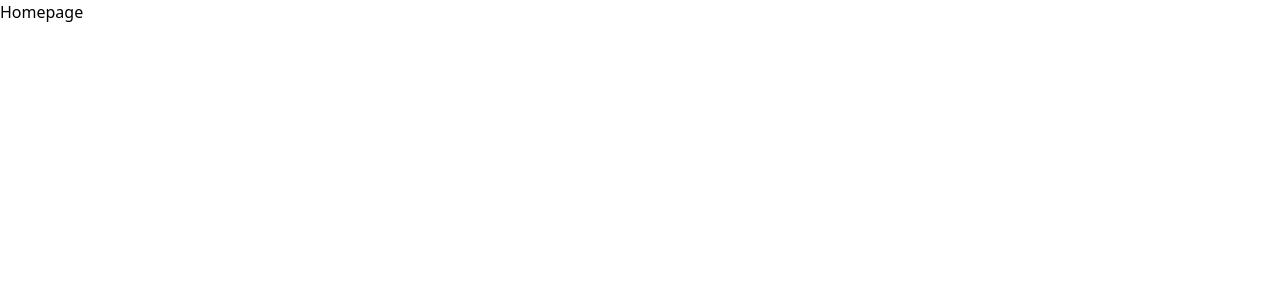
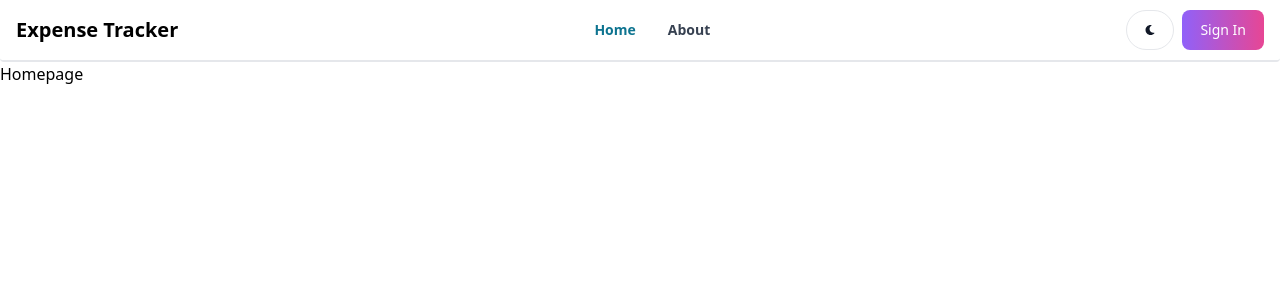
Before and after one commit to boyuda/expenses-tracker, a React (Vite) app in the folder client/: page / in a window 1280 px wide. Shown: the top 300 px of the page. Built offline with nearby package versions, Linux system fonts and the light colour scheme.

Commit message:
Created header

```diff
--- a/client/package.json
+++ b/client/package.json
@@ -10,6 +10,7 @@
     "preview": "vite preview"
   },
   "dependencies": {
+    "flowbite-react": "^0.7.5",
     "react": "^18.2.0",
     "react-dom": "^18.2.0",
     "react-router-dom": "^6.22.3"
--- a/client/src/App.tsx
+++ b/client/src/App.tsx
@@ -5,9 +5,11 @@
 import Signin from './pages/Signin';
 import Signup from './pages/Signup';
 import Dashboard from './pages/Dashboard';
+import Header from './components/Header';
 
 const App: React.FC = () => (
   <BrowserRouter>
+    <Header />
     <Routes>
       <Route path="/" element={<Homepage />} />
       <Route path="/about" element={<About />} />
--- /dev/null
+++ b/client/src/components/Header.tsx
@@ -0,0 +1,41 @@
+import { Button, Navbar } from 'flowbite-react';
+import { FaMoon } from 'react-icons/fa';
+import React from 'react';
+import { Link, useLocation } from 'react-router-dom';
+
+export default function Header() {
+  const path = useLocation().pathname;
+  return (
+    <div>
+      <Navbar className="border-b-2" fluid rounded>
+        <Navbar.Brand as={Link} to="/">
+          <span className="self-center whitespace-nowrap text-sm sm:text-xl font-semibold dark:text-white">
+            Expense Tracker
+          </span>
+        </Navbar.Brand>
+        <div className="flex gap-2 md:order-2">
+          <Button className="w-12 h-10 hidden sm:inline" color="gray" pill>
+            <FaMoon />
+          </Button>
+          <Link to="signin">
+            <Button gradientDuoTone="purpleToPink">Sign In</Button>
+          </Link>
+          <Navbar.Toggle />
+        </div>
+        {/* TODO: ADD CONDITIONAL FOR ACTIVE TEXT COLOR */}
+        <Navbar.Collapse>
+          <Navbar.Link active={path === '/'} as={'div'}>
+            <Link to="/" className="font-semibold ">
+              Home
+            </Link>
+          </Navbar.Link>
+          <Navbar.Link active={path === '/about'} as={'div'}>
+            <Link to="/about" className="font-semibold">
+              About
+            </Link>
+          </Navbar.Link>
+        </Navbar.Collapse>
+      </Navbar>
+    </div>
+  );
+}
--- a/client/tailwind.config.js
+++ b/client/tailwind.config.js
@@ -1,8 +1,12 @@
 /** @type {import('tailwindcss').Config} */
 export default {
-  content: ['./index.html', './src/**/*.{js,ts,jsx,tsx}'],
+  content: [
+    './index.html',
+    './src/**/*.{js,ts,jsx,tsx}',
+    'node_modules/flowbite-react/lib/esm/**/*.js',
+  ],
   theme: {
     extend: {},
   },
-  plugins: [],
+  plugins: [require('flowbite/plugin')],
 };
```
Also changed, not shown: 1 other file (tests, documents, lock files or other folders).
